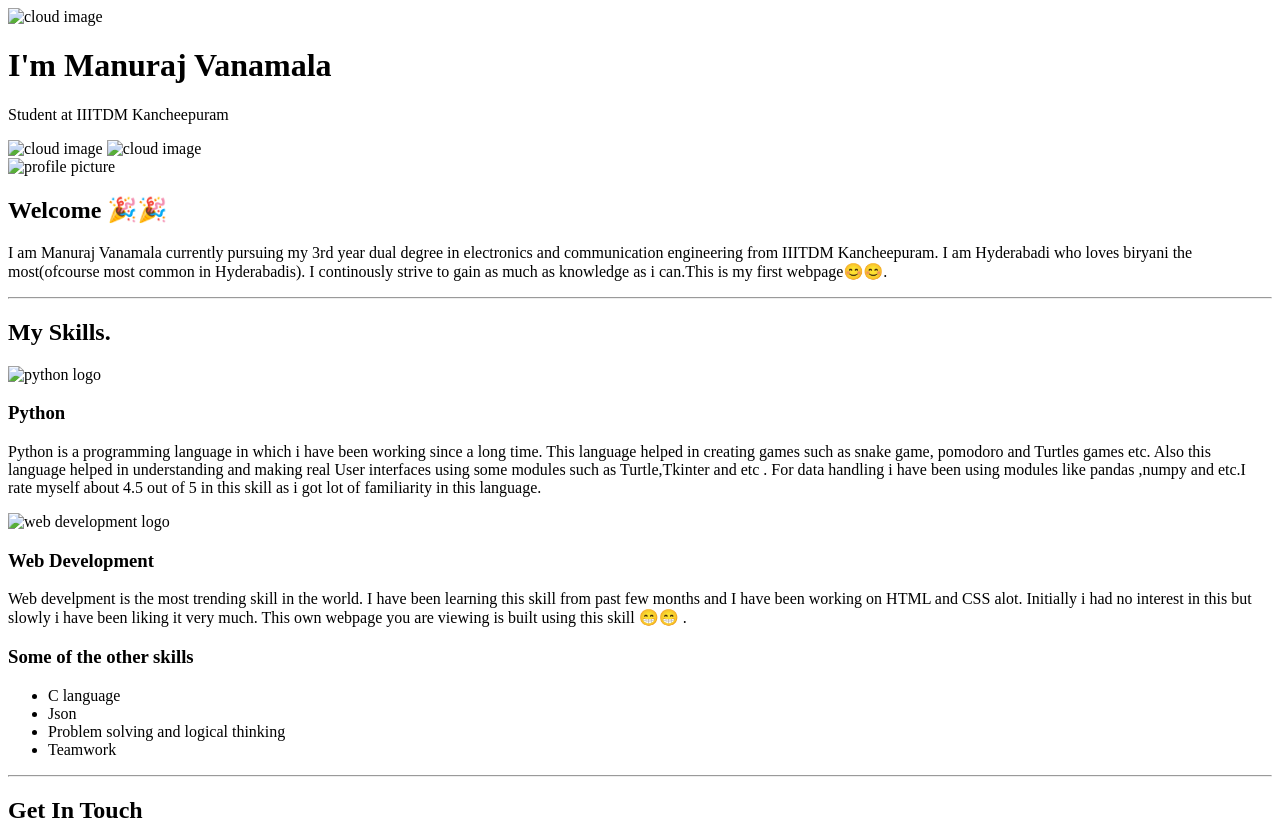
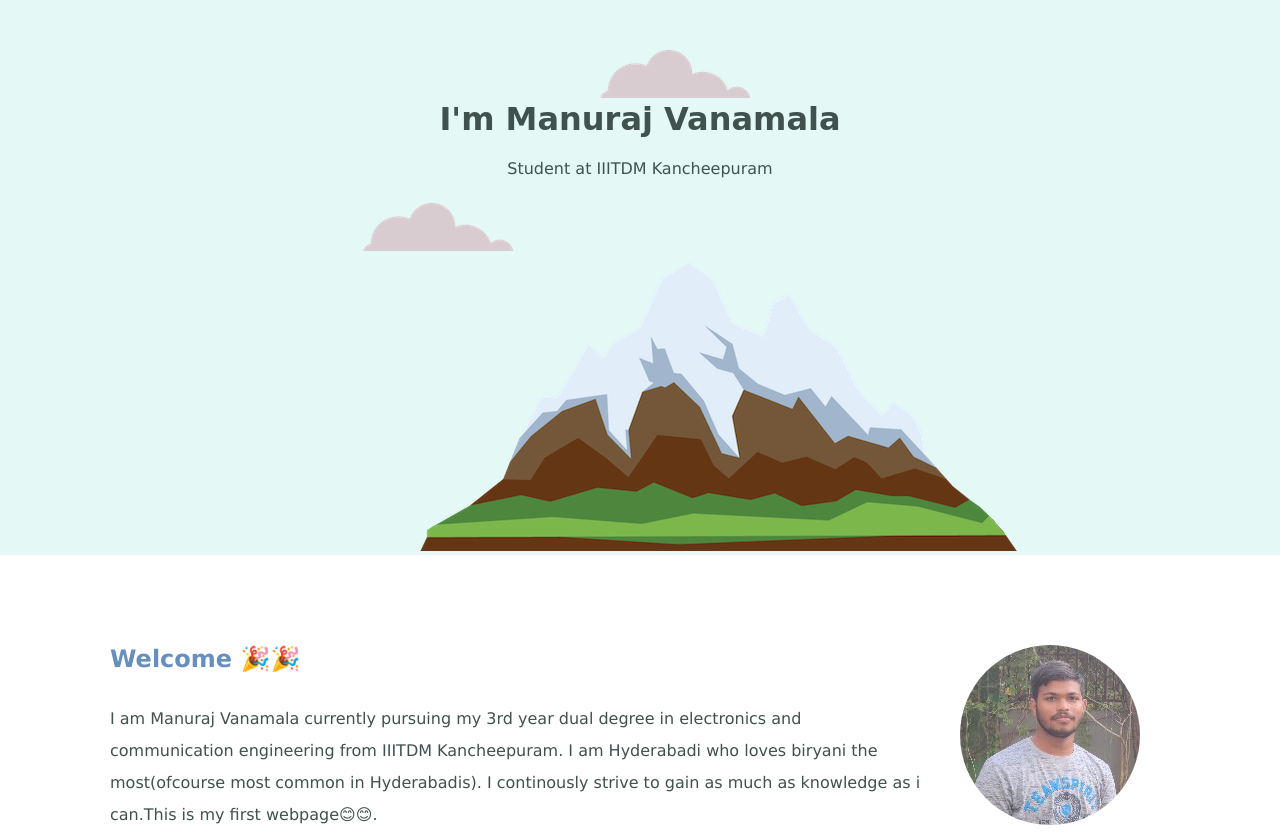
Before and after one commit to manurajvanamala/firstpage, a plain HTML site: page index.html in a window 1280 px wide. Shown: the top 834 px of the page. Drawn offline with Linux system fonts and the light colour scheme.

Commit message:
Update index.html

```diff
--- a/index.html
+++ b/index.html
@@ -5,20 +5,20 @@
      <meta name = 'description' content ="It provides data of manuraj">
      <meta name = 'author' content="Manuraj Vanamala">
      <title>Manuraj Vanamala</title>
-     <link rel="stylesheet" href="\css_mysite\css_folder\styles.css">
-     <link  rel="icon" href="\css_mysite\images\favicon.ico">
+     <link rel="stylesheet" href="\css_folder\styles.css">
+     <link  rel="icon" href="\images\favicon.ico">
  </head>
 
  <div class = "top_part">
-     <img class = "top_cloud" src="\css_mysite\images\cloud.png" alt="cloud image">
+     <img class = "top_cloud" src="\images\cloud.png" alt="cloud image">
      <h1>I'm Manuraj Vanamala</h1>
      <p>Student at IIITDM Kancheepuram</p>
-     <img  class = "bottom_cloud" src="\css_mysite\images\cloud.png" alt="cloud image">
-     <img class = "mountain" src="\css_mysite\images\mountain.png" alt="cloud image">
+     <img  class = "bottom_cloud" src="\images\cloud.png" alt="cloud image">
+     <img class = "mountain" src="\images\mountain.png" alt="cloud image">
  </div>
  <div class="middle-container">
          <div class="profile">
-             <img class="profile_pic" src="\css_mysite\images\circle-cropped.png" alt="profile picture">
+             <img class="profile_pic" src="\images\circle-cropped.png" alt="profile picture">
              <h2>Welcome 🎉🎉 </h2>
              <p class="about" >I am Manuraj Vanamala currently pursuing my 3rd year dual degree in electronics
                  and communication engineering from IIITDM Kancheepuram. I am Hyderabadi who loves
@@ -29,7 +29,7 @@
          <div class="skills">
              <h2>My Skills.</h2>
              <div class="skill-row">
-                 <img class="python" src="\css_mysite\images\python.png" alt="python logo">
+                 <img class="python" src="\images\python.png" alt="python logo">
                  <h3>Python</h3>
                  <p class="text">Python is a programming language in which i have been working since a long time.
                      This language helped in creating games such as snake game, pomodoro and Turtles games etc.
@@ -38,7 +38,7 @@
                      about 4.5 out of 5 in this skill as i got lot of familiarity in this language.</p>
              </div>
              <div class="skill-row">
-                 <img class="webdev" src="\css_mysite\images\webdev.png" alt="web development logo">
+                 <img class="webdev" src="\images\webdev.png" alt="web development logo">
                  <h3>Web Development</h3>
                  <p class="text">Web develpment is the most trending skill in the world. I have been learning this skill from past few months and
                      I have been working on HTML and CSS alot. Initially i had no interest in this but
```
